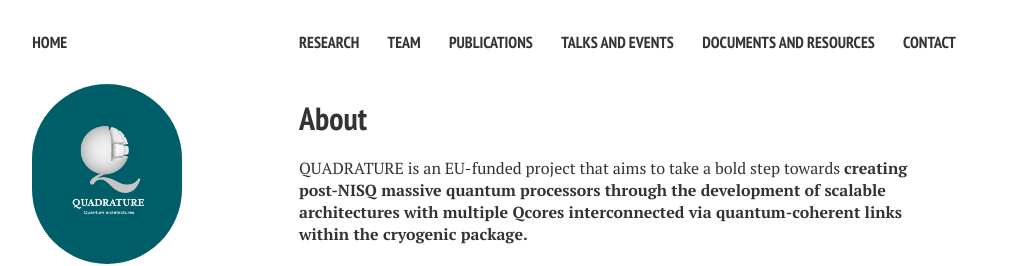
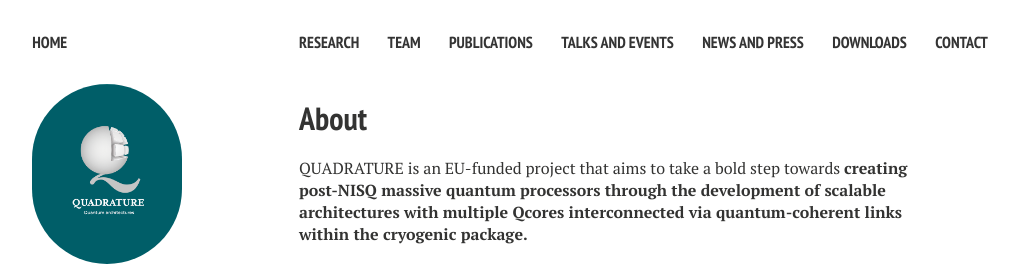
Before and after one commit to biddu/biddu.github.io, a Jekyll site: the page built from index.md, in a window 1280 px wide. Shown: the top 266 px of the page, without its empty margins (21-1040 px from the left). Built offline with Jekyll 4.4.1, drawn with Linux system fonts in a browser that asks for light colours; nearby versions of some CDN libraries; comment, search, counter and statistics services are not loaded.

Commit message:
Update _config.yml

```diff
--- a/_config.yml
+++ b/_config.yml
@@ -38,8 +38,10 @@ links:
     url: /publications/
   - title: Talks and Events
     url: /talks/
-  - title: Documents and Resources
-    url: /documents/
+  - title: News and Press
+    url: /news/
+  - title: Downloads
+    url: /downloads/
   - title: Contact
     url: /contact/
 
```
